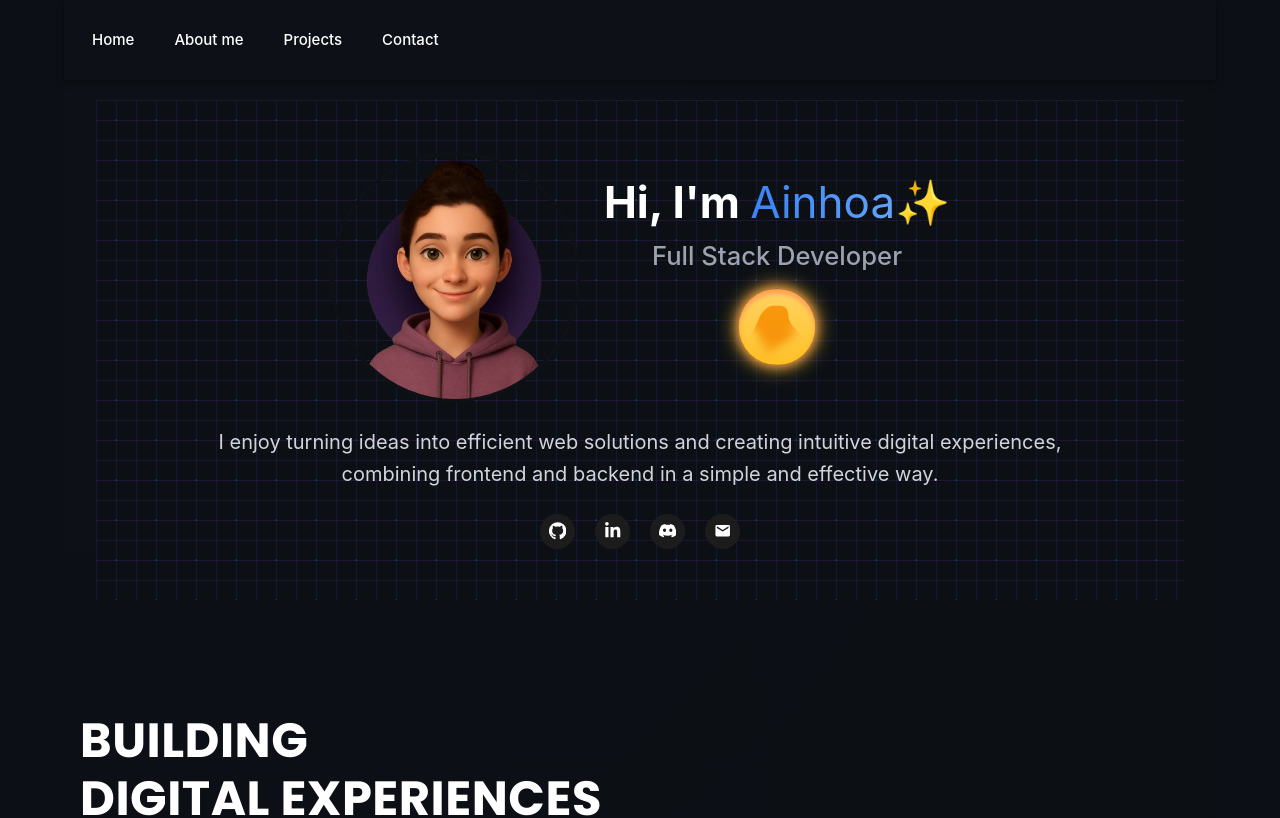
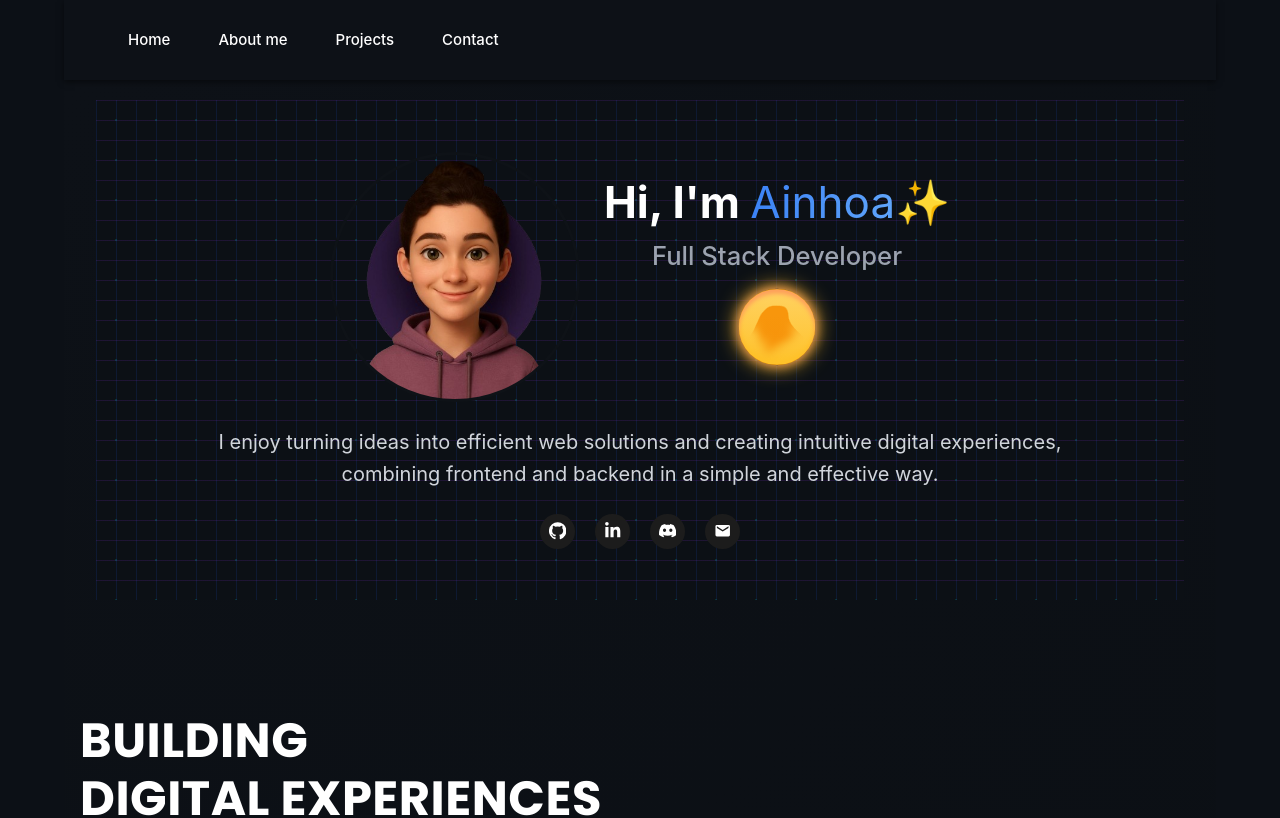
Before and after one commit to noaregui/Web-portfolio, a Vue app: page / in a window 1280 px wide. Shown: the top 818 px of the page. Built offline with nearby package versions, Linux system fonts and the light colour scheme.

Commit message:
Make navbar responsive

```diff
--- a/src/components/NavBar.vue
+++ b/src/components/NavBar.vue
@@ -2,6 +2,7 @@
   <header class="navbar">
     <div class="navbar-content">
       <button class="menu-toggle" @click="isMenuOpen = !isMenuOpen">☰</button>
+    </div>
 
     <nav class="menu" :class="{ open: isMenuOpen }">
       <router-link to="/" class="link" @click="isMenuOpen = false">Home</router-link>
@@ -9,7 +10,6 @@
       <router-link to="/projects" class="link" @click="isMenuOpen = false">Projects</router-link>
       <router-link to="/contact" class="link" @click="isMenuOpen = false">Contact</router-link>
     </nav>
-    </div>
   </header>
 </template>
 
@@ -23,68 +23,59 @@ const isMenuOpen = ref(false)
   --navbar-height: 80px;
 }
 
+* {
+  box-sizing: border-box;
+  margin: 0;
+  padding: 0;
+}
+
 .navbar {
-  width: 100%; /* ocupa todo el ancho del wrapper */
-  height: var(--navbar-height);
+  width: 100%;
   display: flex;
-  align-items: center;
+  flex-direction: column;
   background-color: #0d1117;
   box-shadow: 0 2px 6px rgba(0, 0, 0, 0.5);
+  transition: all 0.3s ease;
 }
 
-/* Contenedor interno del navbar */
 .navbar-content {
+  display: flex;
+  justify-content: flex-start;
+  align-items: center;
+  padding: 0 1rem;
+  height: var(--navbar-height);
+}
+
+.menu {
+  display: flex;
+  flex-direction: column;
   width: 100%;
-
-  margin: 0 auto; /* centrado */
-  display: flex;
-  justify-content: space-between;
-  align-items: center;
+  max-height: 0;
+  overflow: hidden;
+  transition: max-height 0.3s ease;
+  gap: 0;
   padding: 0 1rem;
 }
 
-/* Logo */
-.logo {
-  font-family: 'Poppins', sans-serif;
-  font-size: clamp(1.3rem, 2vw, 1.6rem);
-  font-weight: 700;
-  letter-spacing: 1px;
-  background: linear-gradient(to bottom, #60a5fa, #1e3a8a);
-  background-clip: text;
-  -webkit-background-clip: text;
-  -webkit-text-fill-color: transparent;
-}
-
-/* Menú */
-.menu {
-  display: flex;
-  gap: 1rem;
-  transition: all 0.3s ease;
+.menu.open {
+  max-height: 500px;
+  gap: 0.5rem;
 }
 
 .link {
   text-decoration: none;
   color: white;
-  padding: 8px 12px;
+  padding: 10px 16px;
   border-radius: 4px;
   font-weight: 500;
   transition: background 0.2s ease;
+  white-space: nowrap;
 }
 
 .link:hover {
   background-color: #21262c;
 }
 
-.link.router-link-exact-active::before {
-  content: '';
-  position: absolute;
-  bottom: 0;
-  left: 0;
-  width: 100%;
-  height: 3px;
-}
-
-/* Botón menú móvil */
 .menu-toggle {
   display: none;
   background: none;
@@ -94,33 +85,47 @@ const isMenuOpen = ref(false)
   cursor: pointer;
 }
 
-/* Responsividad */
 @media (max-width: 768px) {
-  .navbar-content {
-    flex-wrap: wrap;
-    align-items: center;
-  }
-
   .menu-toggle {
     display: block;
   }
 
   .menu {
     flex-direction: column;
-    width: 100%;
-    display: none;
-    gap: 0.5rem;
-    margin-top: 0.5rem;
+    gap: 0;
   }
 
   .menu.open {
-    display: flex;
+    gap: 0.5rem;
   }
 
   .link {
     width: 100%;
     text-align: left;
-    padding: 10px;
+  }
+}
+
+@media (min-width: 769px) {
+  .navbar {
+    flex-direction: row;
+    align-items: center;
+  }
+
+  .menu {
+    flex-direction: row;
+    justify-content: flex-start;
+    max-height: none;
+    overflow: visible;
+    gap: 1rem;
+    padding: 0 1rem;
+  }
+
+  .link {
+    padding: 8px 16px;
+  }
+
+  .menu-toggle {
+    display: none;
   }
 }
 </style>
```
Lines whose indentation alone changed are shown as unchanged.
